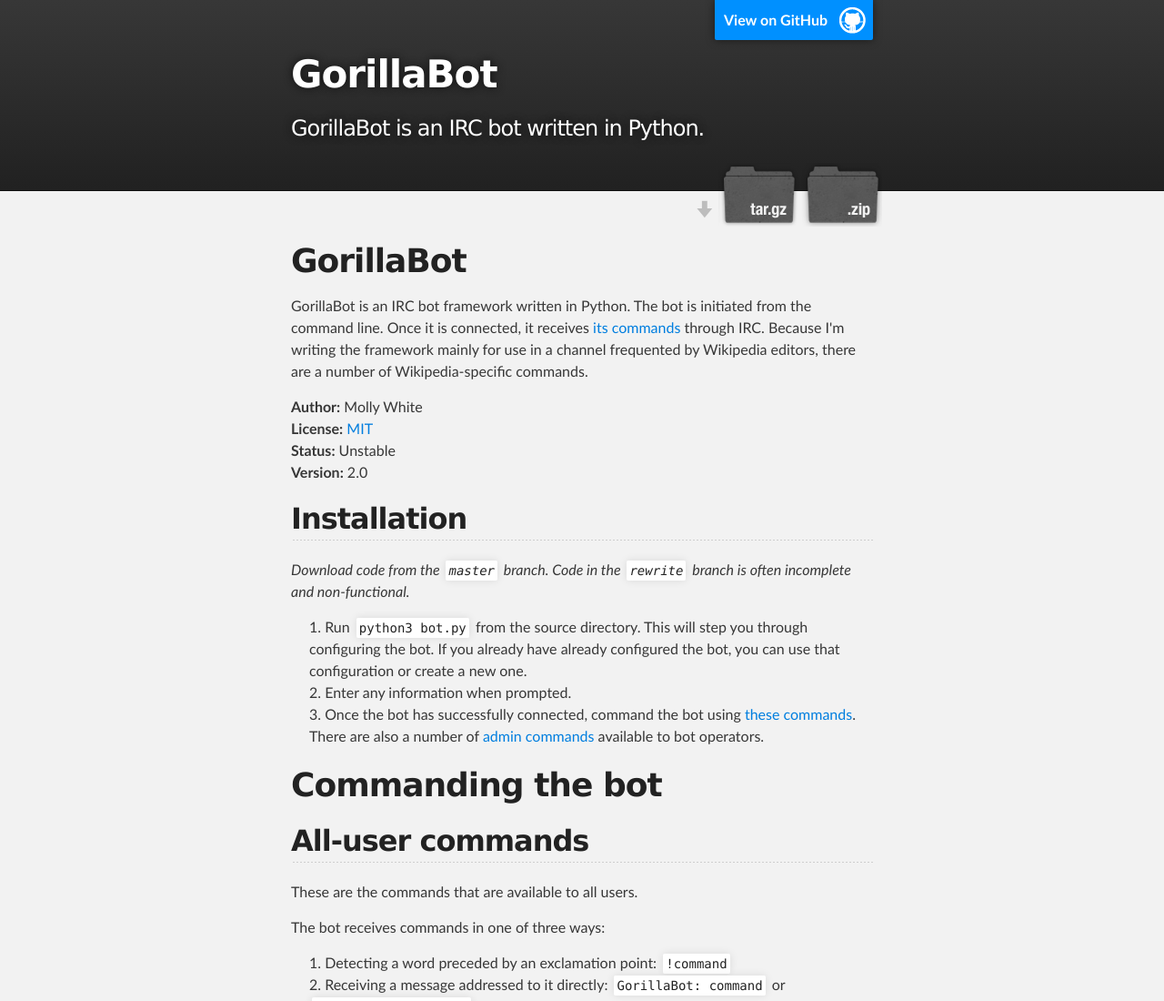
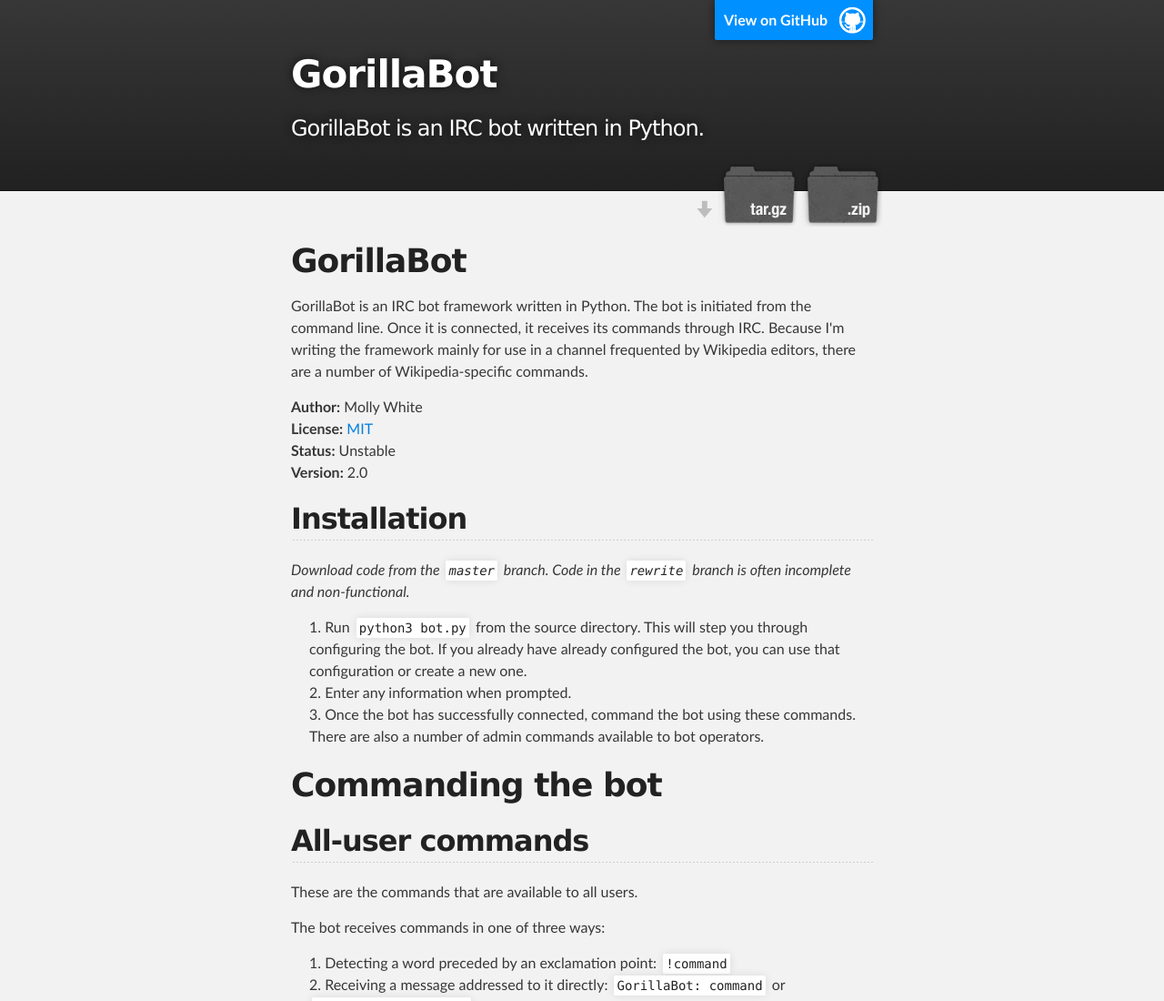
Before and after one commit to molly/GorillaBot, a plain HTML site: page index.html in a window 1280 px wide. Shown: the top 1100 px of the page at 91% size. Drawn offline with Linux system fonts and the light colour scheme.

Commit message:
rm unecessary links

```diff
--- a/index.html
+++ b/index.html
@@ -34,7 +34,7 @@
         <h1>
 <a name="gorillabot" class="anchor" href="#gorillabot"><span class="octicon octicon-link"></span></a>GorillaBot</h1>
 
-<p>GorillaBot is an IRC bot framework written in Python. The bot is initiated from the command line. Once it is connected, it receives <a href="https://github.com/mollywhite/GorillaBot/blob/master/docs/commands.md">its commands</a> through IRC. Because I'm writing the framework mainly for use in a channel frequented by Wikipedia editors, there are a number of Wikipedia-specific commands.</p>
+<p>GorillaBot is an IRC bot framework written in Python. The bot is initiated from the command line. Once it is connected, it receives its commands through IRC. Because I'm writing the framework mainly for use in a channel frequented by Wikipedia editors, there are a number of Wikipedia-specific commands.</p>
 
 <p><strong>Author:</strong> Molly White<br><strong>License:</strong> <a href="http://opensource.org/licenses/MIT">MIT</a><br><strong>Status:</strong> Unstable<br><strong>Version:</strong> 2.0</p>
 
@@ -46,7 +46,7 @@
 <ol>
 <li>Run <code>python3 bot.py</code> from the source directory. This will step you through configuring the bot. If you already have already configured the bot, you can use that configuration or create a new one.</li>
 <li>Enter any information when prompted.</li>
-<li>Once the bot has successfully connected, command the bot using <a href="https://github.com/mollywhite/GorillaBot/blob/master/docs/commands.md">these commands</a>. There are also a number of <a href="https://github.com/molly/GorillaBot/blob/rewrite/docs/admin_commands.md">admin commands</a> available to bot operators.</li>
+<li>Once the bot has successfully connected, command the bot using these commands. There are also a number of admin commands available to bot operators.</li>
 </ol><h1>
 <a name="commanding-the-bot" class="anchor" href="#commanding-the-bot"><span class="octicon octicon-link"></span></a>Commanding the bot</h1>
 
```
